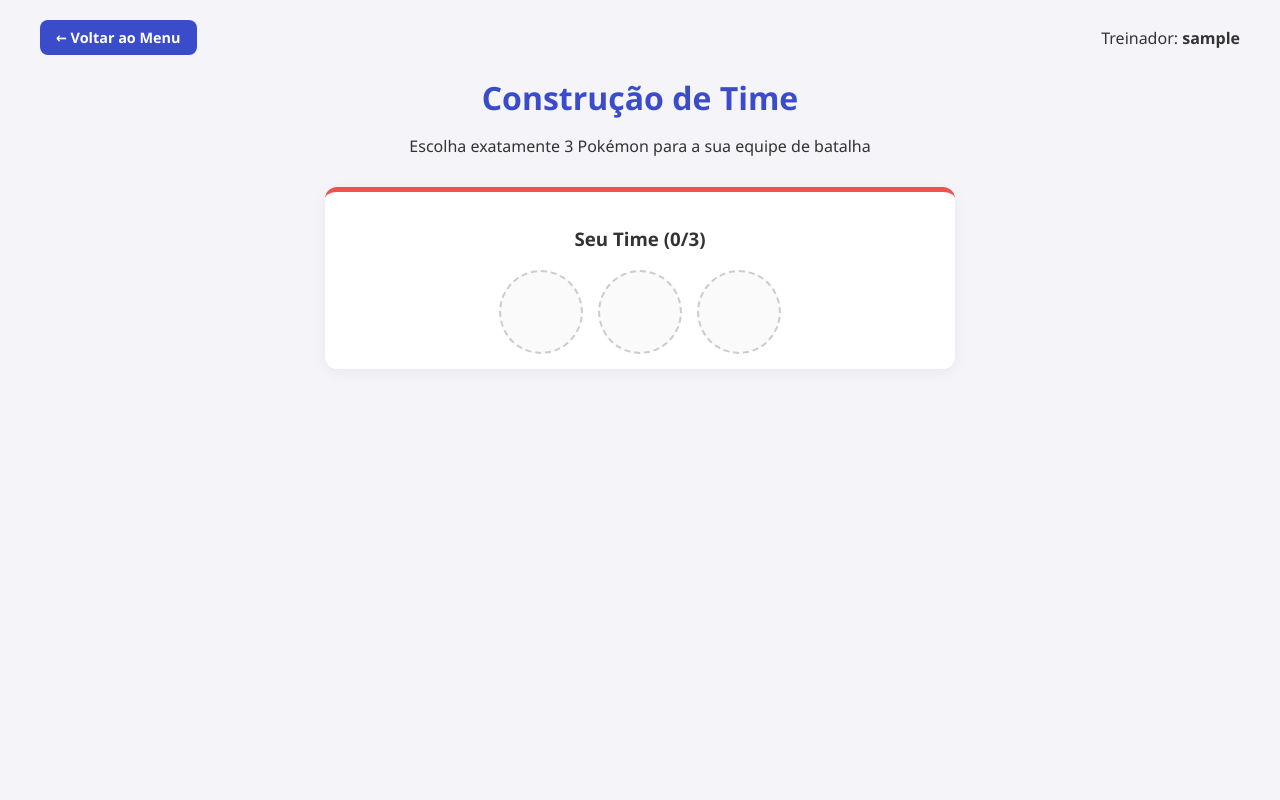
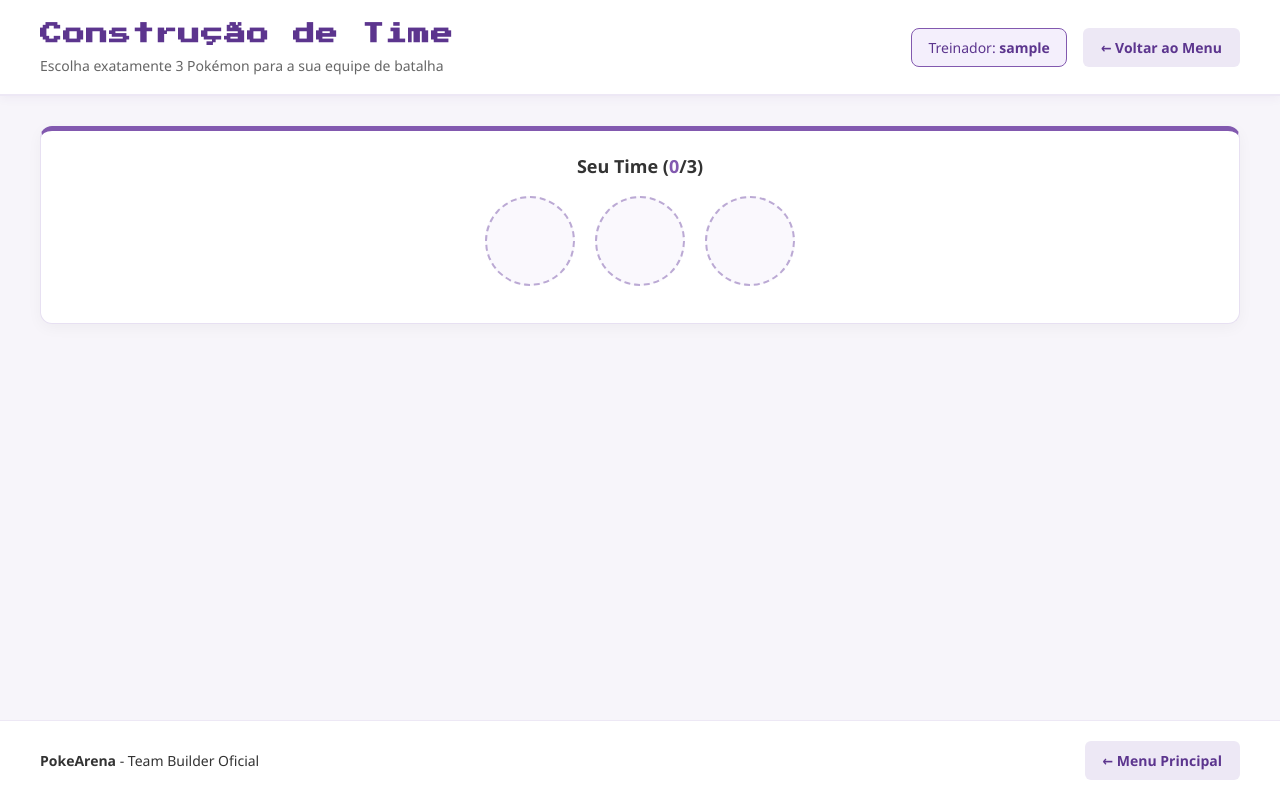
Before and after one commit to LuPrass/pokemon, a PHP site: page /index.php?rota=builder in a window 1280 px wide. Run offline with PHP 8.4, Linux system fonts and the light colour scheme; the visitor is signed in with stand-in values (Sample User, id 1).

Commit message:
ajuste css builder

```diff
--- /dev/null
+++ b/assets/css/builder.css
@@ -0,0 +1,322 @@
+@import url('https://fonts.googleapis.com/css2?family=Press+Start+2P&display=swap');
+
+:root {
+    --primary: #ef5350;
+    --primary-dark: #d32f2f;
+    --secondary: #3b4cca;
+    --secondary-dark: #2a3693;
+    --roxo-base: #5c358e;
+    --roxo-claro: #8259af;
+    --bg: #f7f5fa;
+    --card-bg: #ffffff;
+}
+
+/* Reset e layout full screen */
+html, body {
+    margin: 0;
+    padding: 0;
+    width: 100%;
+    min-height: 100vh;
+    background-color: var(--bg);
+    font-family: 'Segoe UI', Tahoma, Geneva, Verdana, sans-serif;
+    color: #333;
+    box-sizing: border-box;
+}
+
+*, *::before, *::after {
+    box-sizing: inherit;
+}
+
+.builder-wrapper {
+    width: 100%;
+    min-height: 100vh;
+    margin: 0;
+    padding: 0;
+    display: flex;
+    flex-direction: column;
+    background-color: var(--bg);
+}
+
+/* Barra superior / Topo em tela cheia */
+.builder-header {
+    width: 100%;
+    background: #ffffff;
+    padding: 18px 40px;
+    display: flex;
+    justify-content: space-between;
+    align-items: center;
+    flex-wrap: wrap;
+    gap: 16px;
+    border-bottom: 2px solid #ede8f5;
+    box-shadow: 0 2px 10px rgba(92, 53, 142, 0.06);
+    position: sticky;
+    top: 0;
+    z-index: 100;
+}
+
+.builder-header .titulo-box {
+    display: flex;
+    flex-direction: column;
+    gap: 4px;
+}
+
+.builder-header h1 {
+    font-family: 'Press Start 2P', monospace;
+    font-size: 22px;
+    color: var(--roxo-base);
+    margin: 0;
+    letter-spacing: 1px;
+}
+
+.builder-header p {
+    margin: 0;
+    color: #666;
+    font-size: 14px;
+}
+
+.builder-header-acoes {
+    display: flex;
+    align-items: center;
+    gap: 16px;
+    flex-wrap: wrap;
+}
+
+.treinador-badge {
+    background: #f4effc;
+    border: 1px solid var(--roxo-claro);
+    color: var(--roxo-base);
+    padding: 8px 16px;
+    border-radius: 8px;
+    font-size: 14px;
+}
+
+.treinador-badge b {
+    color: var(--roxo-base);
+}
+
+.btn-voltar {
+    display: inline-flex;
+    align-items: center;
+    gap: 8px;
+    text-decoration: none;
+    color: var(--roxo-base);
+    background: #ede8f5;
+    padding: 9px 18px;
+    border-radius: 6px;
+    font-weight: bold;
+    font-size: 14px;
+    transition: background 0.15s ease, color 0.15s ease;
+}
+
+.btn-voltar:hover {
+    background: #dfd4ef;
+    color: #44246d;
+}
+
+/* Área central de conteúdo */
+.builder-conteudo {
+    width: 100%;
+    padding: 30px 40px;
+    flex: 1;
+}
+
+/* Painel do Time Selecionado em largura total */
+.team-panel {
+    background: #ffffff;
+    border: 1px solid #e7e0f2;
+    border-top: 5px solid var(--roxo-claro);
+    border-radius: 12px;
+    padding: 22px 28px;
+    margin-bottom: 35px;
+    box-shadow: 0 4px 15px rgba(0, 0, 0, 0.04);
+    display: flex;
+    flex-direction: column;
+    align-items: center;
+    text-align: center;
+    width: 100%;
+}
+
+.team-panel h3 {
+    margin: 0 0 16px 0;
+    font-size: 18px;
+    color: #333;
+}
+
+.team-panel h3 span {
+    color: var(--roxo-claro);
+    font-weight: bold;
+}
+
+.team-slots {
+    display: flex;
+    justify-content: center;
+    gap: 20px;
+    flex-wrap: wrap;
+    margin-bottom: 15px;
+}
+
+.slot {
+    width: 90px;
+    height: 90px;
+    border: 2px dashed #bba9d4;
+    border-radius: 50%;
+    display: flex;
+    align-items: center;
+    justify-content: center;
+    background: #faf8fd;
+    overflow: hidden;
+    position: relative;
+    transition: transform 0.2s ease, border-color 0.2s ease;
+}
+
+.slot:hover {
+    border-color: var(--roxo-claro);
+}
+
+.slot img {
+    width: 100%;
+    height: 100%;
+    object-fit: contain;
+}
+
+.btn-ready {
+    background: #2e7d32;
+    color: white;
+    border: none;
+    padding: 12px 36px;
+    font-size: 15px;
+    border-radius: 25px;
+    cursor: pointer;
+    font-weight: bold;
+    display: none;
+    transition: background 0.2s ease, transform 0.1s ease;
+    box-shadow: 0 4px 12px rgba(46, 125, 50, 0.25);
+    margin-top: 10px;
+}
+
+.btn-ready:hover {
+    background: #1b5e20;
+    transform: scale(1.03);
+}
+
+/* Grid de Seleção dos Pokémon em Tela Cheia */
+.pokemon-grid {
+    display: grid;
+    grid-template-columns: repeat(auto-fill, minmax(260px, 1fr));
+    gap: 22px;
+    width: 100%;
+}
+
+/* Card individual do Pokémon */
+.pokemon-card {
+    background: var(--card-bg);
+    border-radius: 12px;
+    box-shadow: 0 4px 12px rgba(0, 0, 0, 0.05);
+    padding: 20px;
+    text-align: center;
+    transition: transform 0.2s ease, box-shadow 0.2s ease, border-color 0.2s ease;
+    border: 2px solid #ede8f5;
+    cursor: pointer;
+    user-select: none;
+    display: flex;
+    flex-direction: column;
+    justify-content: space-between;
+}
+
+.pokemon-card:hover {
+    transform: translateY(-5px);
+    box-shadow: 0 8px 24px rgba(130, 89, 175, 0.16);
+    border-color: var(--roxo-claro);
+}
+
+.pokemon-card.selected {
+    border-color: var(--roxo-claro);
+    background-color: #f5f0fc;
+    box-shadow: 0 0 0 2px var(--roxo-claro), 0 8px 20px rgba(130, 89, 175, 0.2);
+}
+
+.pokemon-card img {
+    width: 130px;
+    height: 130px;
+    margin: 0 auto;
+    object-fit: contain;
+    transition: transform 0.2s ease;
+}
+
+.pokemon-card:hover img {
+    transform: scale(1.06);
+}
+
+.card-name {
+    text-transform: capitalize;
+    margin: 12px 0 6px 0;
+    font-size: 1.25rem;
+    font-weight: bold;
+    color: #222;
+}
+
+/* Painel de Estatísticas dentro do card */
+.stats-container {
+    margin-top: 15px;
+    text-align: left;
+    font-size: 0.85rem;
+    background: #faf8fc;
+    padding: 12px;
+    border-radius: 8px;
+    border: 1px solid #ece5f5;
+}
+
+.stat-row {
+    display: flex;
+    justify-content: space-between;
+    margin-bottom: 2px;
+    font-weight: 600;
+    color: #555;
+}
+
+.stat-bar-bg {
+    background: #e5e0ed;
+    height: 7px;
+    border-radius: 4px;
+    width: 100%;
+    margin-top: 2px;
+    margin-bottom: 6px;
+    overflow: hidden;
+}
+
+.stat-bar-fill {
+    height: 100%;
+    width: 0%;
+    transition: width 0.5s ease;
+}
+
+/* Rodapé em largura total */
+.builder-footer {
+    width: 100%;
+    margin-top: auto;
+    padding: 20px 40px;
+    background: #ffffff;
+    border-top: 1px solid #ede8f5;
+    display: flex;
+    justify-content: space-between;
+    align-items: center;
+    flex-wrap: wrap;
+    gap: 15px;
+    font-size: 14px;
+}
+
+/* Responsividade para telas menores */
+@media (max-width: 768px) {
+    .builder-header {
+        padding: 16px 20px;
+    }
+    .builder-conteudo {
+        padding: 20px 16px;
+    }
+    .builder-footer {
+        padding: 18px 20px;
+    }
+    .pokemon-grid {
+        grid-template-columns: 1fr;
+    }
+}
--- a/src/Views/loja/mart.php
+++ b/src/Views/loja/mart.php
@@ -197,12 +197,6 @@ if (!empty($itensBanco)) {
 
         </div>
 
-        <!-- Rodapé em Barra de Largura Total -->
-        <footer class="rodape-nav">
-            <span><b>PokéArena</b> - Poké Mart Oficial</span>
-            <a class="btn-voltar" href="index.php?rota=menu">← Voltar ao Menu</a>
-        </footer>
-
     </div>
 
 </body>
--- a/src/Views/time/builder.php
+++ b/src/Views/time/builder.php
@@ -23,174 +23,31 @@ if ($_SERVER['REQUEST_METHOD'] === 'POST') {
     <meta charset="UTF-8">
     <meta name="viewport" content="width=device-width, initial-scale=1.0">
     <title>Monte seu Time Pokémon</title>
-    <style>
-        :root {
-            --primary: #ef5350;
-            --secondary: #3b4cca;
-            --bg: #f4f4f9;
-        }
-        body {
-            font-family: 'Segoe UI', Tahoma, Geneva, Verdana, sans-serif;
-            background-color: var(--bg);
-            margin: 0;
-            padding: 20px;
-            color: #333;
-        }
-        .topo-nav {
-            max-width: 1200px;
-            margin: 0 auto 15px auto;
-            display: flex;
-            justify-content: space-between;
-            align-items: center;
-        }
-        .btn-voltar {
-            text-decoration: none;
-            color: #fff;
-            background: var(--secondary);
-            padding: 8px 16px;
-            border-radius: 8px;
-            font-weight: bold;
-            font-size: 0.9rem;
-            transition: opacity 0.2s;
-        }
-        .btn-voltar:hover {
-            opacity: 0.85;
-        }
-        header {
-            text-align: center;
-            margin-bottom: 30px;
-        }
-        h1 { color: var(--secondary); margin-bottom: 5px; }
-
-        /* Painel do Time Selecionado */
-        .team-panel {
-            background: #fff;
-            padding: 15px;
-            border-radius: 12px;
-            box-shadow: 0 4px 15px rgba(0,0,0,0.05);
-            max-width: 600px;
-            margin: 0 auto 30px auto;
-            text-align: center;
-            border-top: 5px solid var(--primary);
-        }
-        .team-slots {
-            display: flex;
-            justify-content: center;
-            gap: 15px;
-            margin-top: 10px;
-        }
-        .slot {
-            width: 80px;
-            height: 80px;
-            border: 2px dashed #ccc;
-            border-radius: 50%;
-            display: flex;
-            align-items: center;
-            justify-content: center;
-            background: #fafafa;
-            overflow: hidden;
-            position: relative;
-        }
-        .slot img { width: 100%; height: 100%; object-fit: contain; }
-
-        /* Grid de Seleção */
-        .pokemon-grid {
-            display: grid;
-            grid-template-columns: repeat(auto-fill, minmax(240px, 1fr));
-            gap: 20px;
-            max-width: 1200px;
-            margin: 0 auto;
-        }
-
-        /* Estilo do Card de Características */
-        .pokemon-card {
-            background: #fff;
-            border-radius: 15px;
-            box-shadow: 0 4px 10px rgba(0,0,0,0.08);
-            padding: 20px;
-            text-align: center;
-            transition: transform 0.2s, box-shadow 0.2s, border-color 0.2s;
-            border: 2px solid transparent;
-            cursor: pointer;
-            user-select: none;
-        }
-        .pokemon-card:hover {
-            transform: translateY(-5px);
-            box-shadow: 0 8px 20px rgba(0,0,0,0.15);
-        }
-        .pokemon-card.selected {
-            border-color: var(--secondary);
-            background-color: #ebf0ff;
-        }
-        .pokemon-card img {
-            width: 120px;
-            height: 120px;
-        }
-        .card-name {
-            text-transform: capitalize;
-            margin: 10px 0 5px 0;
-            font-size: 1.3rem;
-        }
-
-        /* Atributos / Características */
-        .stats-container {
-            margin-top: 15px;
-            text-align: left;
-            font-size: 0.85rem;
-            background: #fdfdfd;
-            padding: 10px;
-            border-radius: 8px;
-            border: 1px solid #eee;
-        }
-        .stat-row {
-            display: flex;
-            justify-content: space-between;
-            margin-bottom: 2px;
-        }
-        .stat-bar-bg {
-            background: #e0e0e0;
-            height: 6px;
-            border-radius: 3px;
-            width: 100%;
-            margin-top: 2px;
-            overflow: hidden;
-        }
-        .stat-bar-fill {
-            height: 100%;
-            width: 0%;
-            transition: width 0.5s;
-        }
-        .btn-ready {
-            background: var(--primary);
-            color: white;
-            border: none;
-            padding: 12px 30px;
-            font-size: 1rem;
-            border-radius: 20px;
-            cursor: pointer;
-            margin-top: 15px;
-            font-weight: bold;
-            display: none;
-            transition: background 0.2s;
-        }
-        .btn-ready:hover {
-            background: #d32f2f;
-        }
-    </style>
+    <link rel="stylesheet" href="assets/css/style.css">
+    <link rel="stylesheet" href="assets/css/builder.css">
 </head>
 <body>
 
-    <div class="topo-nav">
-        <a href="index.php?rota=menu" class="btn-voltar">← Voltar ao Menu</a>
-        <?php if (!empty($_SESSION['usuario'])): ?>
-            <span>Treinador: <b><?php echo htmlspecialchars($_SESSION['usuario']); ?></b></span>
-        <?php endif; ?>
-    </div>
+    <div class="builder-wrapper">
 
-    <header>
+        <!-- Barra superior / Cabeçalho em tela cheia -->
+        <header class="builder-header">
+            <div class="titulo-box">
                 <h1>Construção de Time</h1>
                 <p>Escolha exatamente 3 Pokémon para a sua equipe de batalha</p>
+            </div>
+            <div class="builder-header-acoes">
+                <?php if (!empty($_SESSION['usuario'])): ?>
+                    <div class="treinador-badge">
+                        Treinador: <b><?php echo htmlspecialchars($_SESSION['usuario']); ?></b>
+                    </div>
+                <?php endif; ?>
+                <a href="index.php?rota=menu" class="btn-voltar">← Voltar ao Menu</a>
+            </div>
         </header>
+
+        <!-- Conteúdo Principal em Tela Cheia -->
+        <div class="builder-conteudo">
 
             <!-- Painel do Time Selecionado -->
             <div class="team-panel">
@@ -205,6 +62,16 @@ if ($_SERVER['REQUEST_METHOD'] === 'POST') {
 
             <!-- Grid com os Pokémon -->
             <div class="pokemon-grid" id="pokemon-grid"></div>
+
+        </div>
+
+        <!-- Rodapé em Barra de Largura Total -->
+        <footer class="builder-footer">
+            <span><b>PokeArena</b> - Team Builder Oficial</span>
+            <a class="btn-voltar" href="index.php?rota=menu">← Menu Principal</a>
+        </footer>
+
+    </div>
 
     <script>
         // IDs dos 12 Pokémon selecionados
```
Lines whose indentation alone changed are shown as unchanged.
